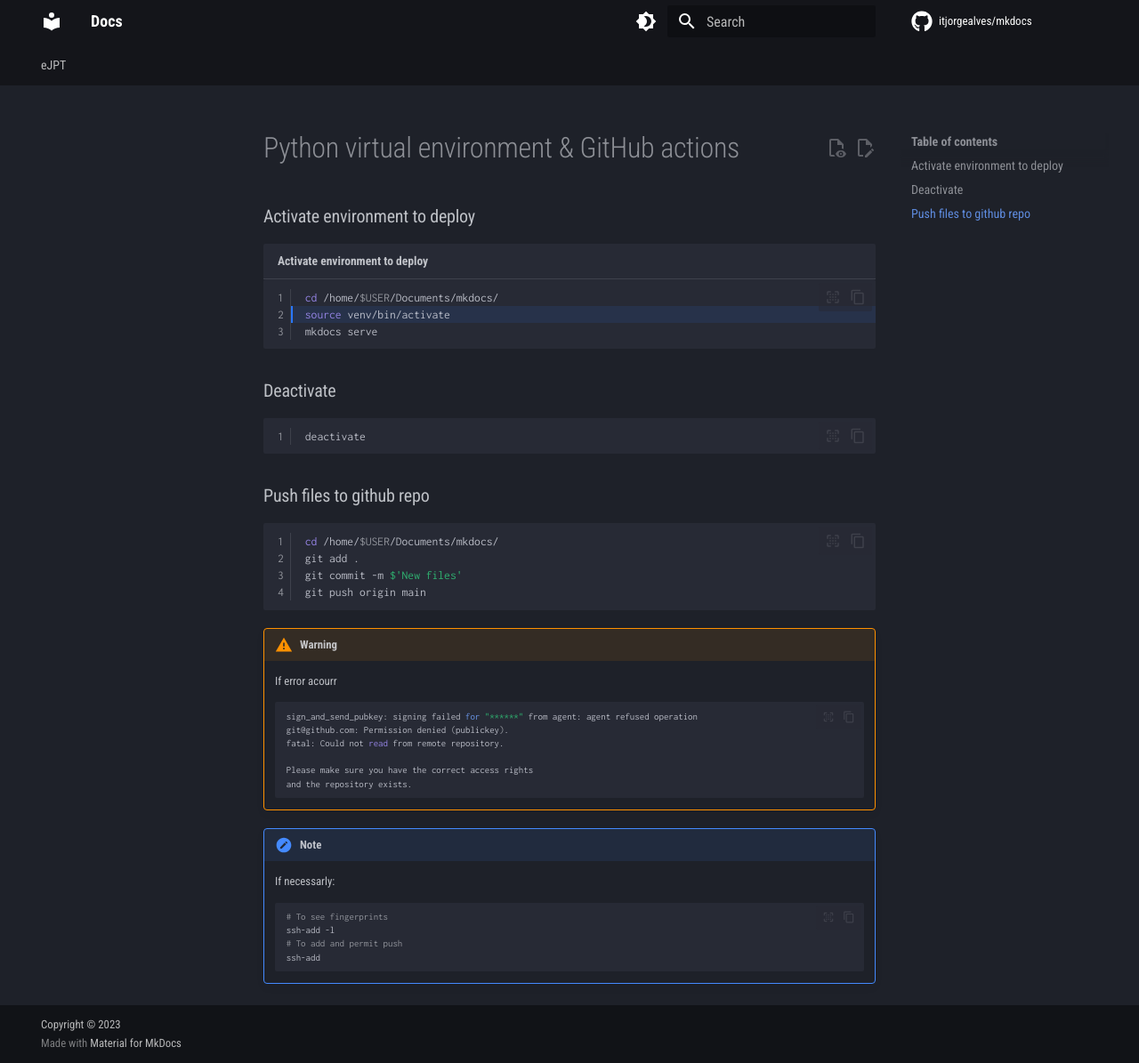
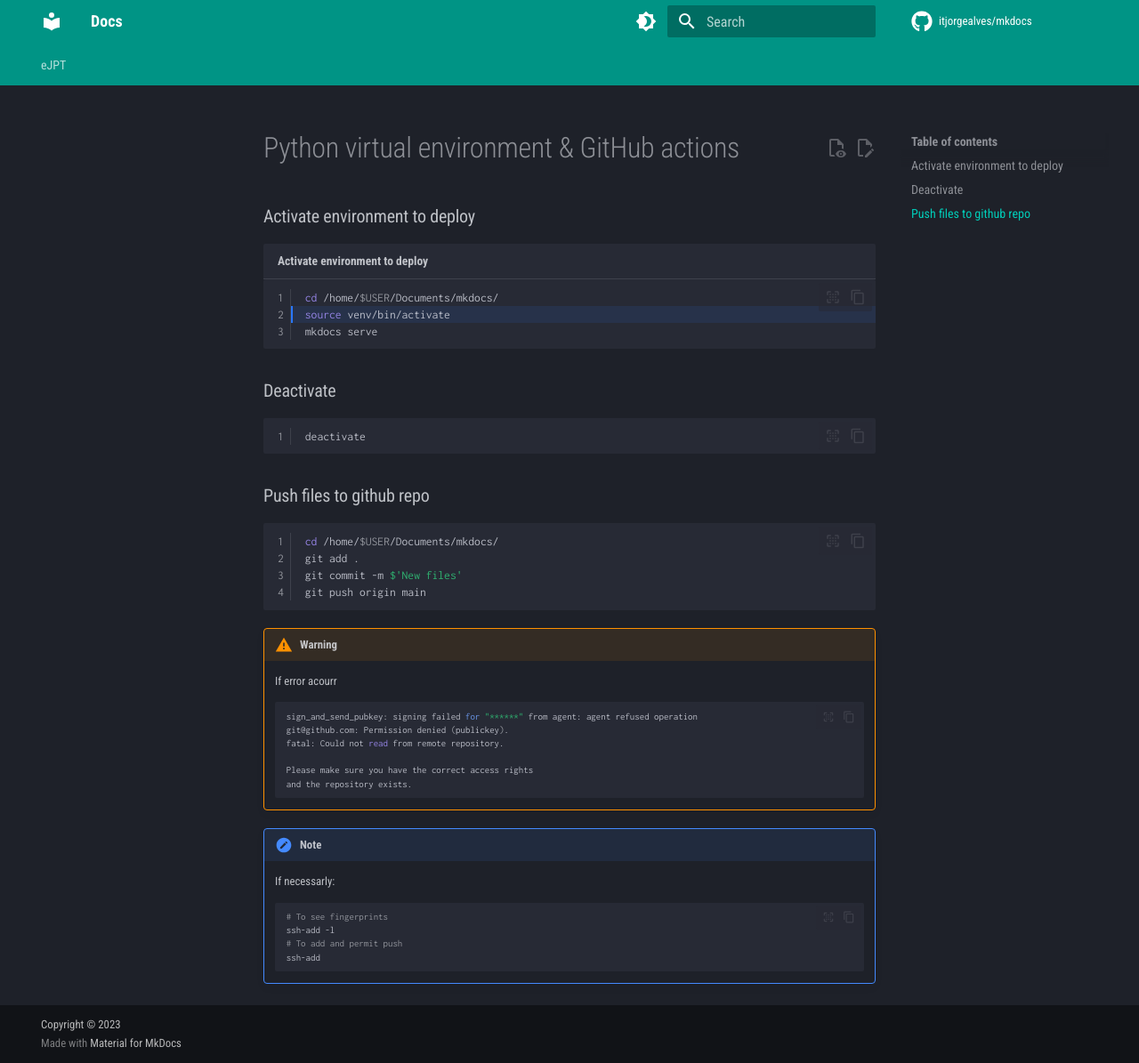
Before and after one commit to itjorgealves/mkdocs, an MkDocs documentation site: the page built from docs/use-vscode-and-mkdocs.md, in a window 1280 px wide and 1195 px high. Shown: the whole window at 89% size. Built offline with MkDocs 1.6.1 and Material for MkDocs 9.7.7, drawn with Linux system fonts in a browser that asks for light colours; comment, search, counter and statistics services are not loaded.

Commit message:
Theme changes

```diff
--- a/mkdocs.yml
+++ b/mkdocs.yml
@@ -43,7 +43,7 @@ theme:
     # - toc.integrate
   palette:
     - scheme: slate
-      primary: black
+      primary: teal # black
       accent: green
       toggle:
         icon: material/brightness-4
```
